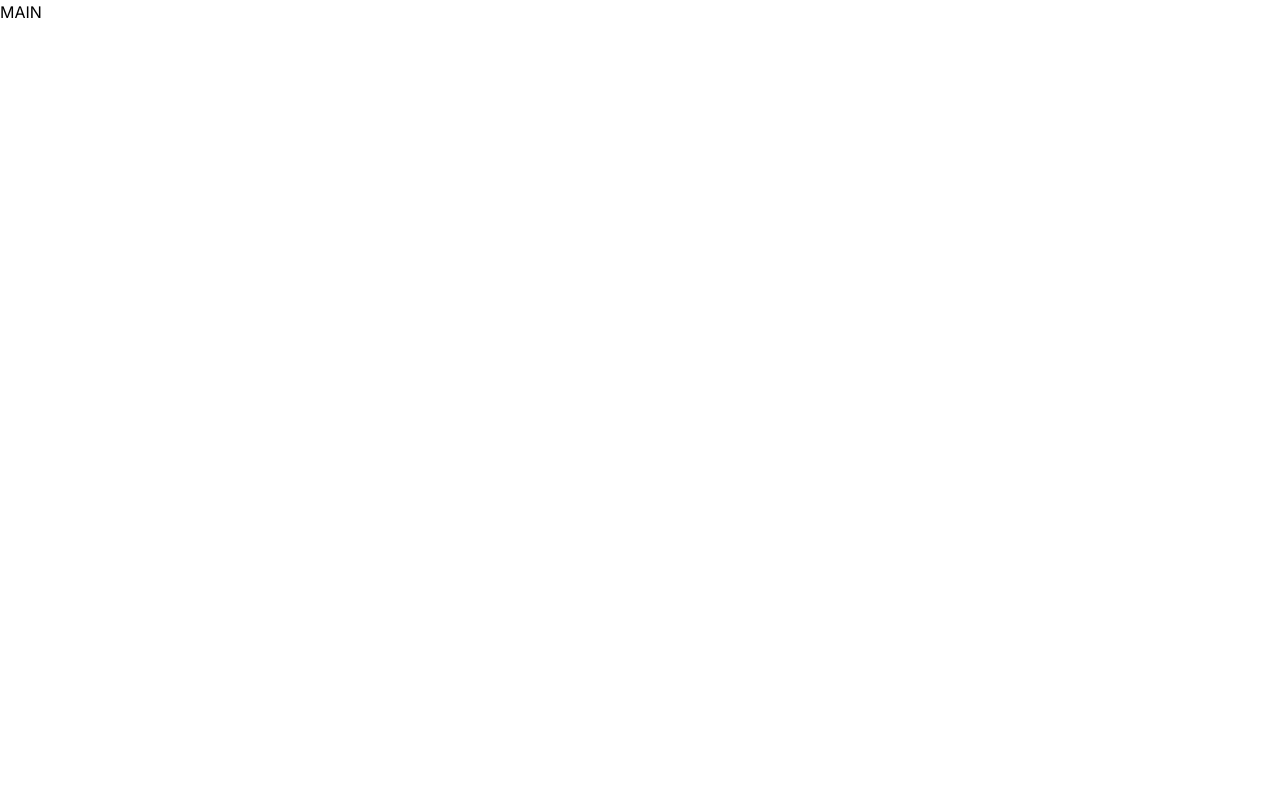
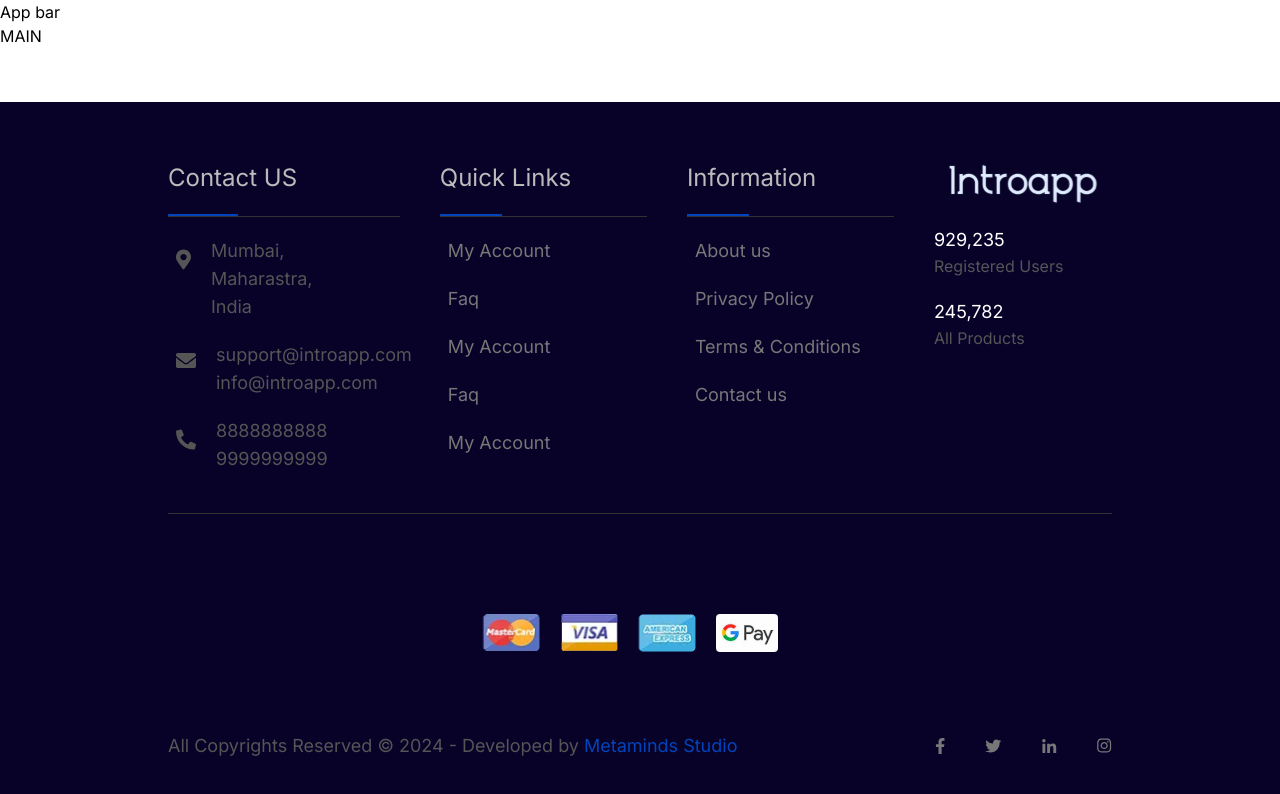
Before and after one commit to nitinshukla413/Intro-x-app, a Next.js app: page / in a window 1280 px wide. Shown: the top 794 px of the page. Built offline with nearby package versions, Linux system fonts and the light colour scheme.

Commit message:
header completed

```diff
--- a/src/app/layout.tsx
+++ b/src/app/layout.tsx
@@ -1,6 +1,8 @@
 import type { Metadata } from "next";
 import { Inter } from "next/font/google";
 import "./globals.css";
+import AppBar from "@/components/header";
+import Footer from "@/components/footer";
 
 const inter = Inter({ subsets: ["latin"] });
 
@@ -16,7 +18,15 @@ export default function RootLayout({
 }>) {
   return (
     <html lang="en">
-      <body className={inter.className}>{children}</body>
+      <body className={inter.className}>
+        <div className="flex min-h-screen flex-col bg-white">
+          <AppBar />
+          <div className="flex-grow overflow-x-hidden">
+            {children}
+          </div>
+          <Footer />
+        </div>
+      </body>
     </html>
   );
 }
--- /dev/null
+++ b/src/components/footer/index.tsx
@@ -0,0 +1,134 @@
+import Image from "next/image";
+import Visa from "../../../public/assets/images/visa.jpg.svg";
+import MasterCard from "../../../public/assets/images/mastercard.svg";
+import American from "../../../public/assets/images/americanexpress.jpg.svg";
+import Gpay from "../../../public/assets/images/gpay.svg";
+import FB from "../../../public/assets/images/facebook.svg";
+import Twitter from "../../../public/assets/images/twitter.svg";
+import LinkedIn from "../../../public/assets/images/lindkin.svg";
+import Insta from "../../../public/assets/images/insta.svg";
+import locationImg from "../../../public/assets/images/location.svg";
+import mail from "../../../public/assets/images/mail.svg";
+import phone from "../../../public/assets/images/phone.svg";
+import {
+  email1,
+  email2,
+  information,
+  location,
+  phone1,
+  phone2,
+  quickLinks,
+} from "@/utils/constants";
+import logoLight from "../../../public/assets/images/introapp-light.svg";
+import Link from "next/link";
+{
+  /* <div className="flex flex-col">
+
+</div> */
+}
+const Footer = () => {
+  return (
+    <div className=" w-full flex max-lg:flex-wrap flex-col bg-[#080229] justify-center items-center">
+      <div className="p-10 w-4/5 max-md:w-full max-lg:w-full">
+        <div className="flex justify-center space-x-10 max-md:flex-wrap max-md:space-x-0 items-start w-full border-b border-b-[#333333]">
+          <div className="flex pb-10  flex-col space-y-5 justify-center items-start max-md:w-full w-[25%]">
+            <div className="border-b py-5 border-b-[#333333] w-full">
+              <h2 className="text-2xl   text-[#BBBBBB]">Contact US</h2>
+              <div className="h-[2px] relative top-5 w-[30%] bg-[#0044BB]"></div>
+            </div>
+            <div className="flex px-2 flex-col space-y-5 justify-center items-start">
+              <div className="flex justify-start items-start space-x-5 text-lg cursor-pointer hover:text-[#0044BB] text-[#777777]">
+                <Image src={locationImg} className="mt-3" alt="phone" />
+                <p className="text-[#555555] w-[60%] text-wrap">{location}</p>
+              </div>
+              <div className="flex justify-start items-start text-lg space-x-5  cursor-pointer hover:text-[#0044BB] text-[#777777]">
+                <Image className="mt-3" src={mail} alt="phone" />
+                <div className="flex flex-col w-[60%]">
+                  <p className="text-[#555555] word-wrap">{email1}</p>
+                  <p className="text-[#555555] word-wrap">{email2}</p>
+                </div>
+              </div>
+              <div className="flex justify-start items-start text-lg  space-x-5 cursor-pointer hover:text-[#0044BB] text-[#777777]">
+                <Image className="mt-3" src={phone} alt="phone" />
+                <div className="flex w-[60%] flex-col">
+                  <p className="text-[#555555]  word-wrap">{phone1}</p>
+                  <p className="text-[#555555] word-wrap">{phone2}</p>
+                </div>
+              </div>
+            </div>
+          </div>
+          <div className="flex pb-10 flex-col space-y-5 justify-center items-start max-md:w-full w-[25%]">
+            <div className="border-b py-5  border-b-[#333333] w-full">
+              <h2 className="text-2xl text-[#BBBBBB]">Quick Links</h2>
+              <div className="h-[2px] relative top-5 w-[30%] bg-[#0044BB]"></div>
+            </div>
+            <div className="flex px-2 flex-col space-y-5 justify-center items-start">
+              {quickLinks.map((elem) => {
+                return (
+                  <Link
+                    href={elem.link}
+                    className="text-lg cursor-pointer hover:text-[#0044BB] text-[#777777]"
+                  >
+                    {elem.title}
+                  </Link>
+                );
+              })}
+            </div>
+          </div>
+          <div className="flex pb-10 flex-col space-y-5 justify-center items-start max-md:w-full w-[25%]">
+            <div className="border-b py-5  border-b-[#333333] w-full">
+              <h2 className="text-2xl text-[#BBBBBB]">Information</h2>
+              <div className="h-[2px] relative top-5 w-[30%] bg-[#0044BB]"></div>
+            </div>
+            <div className="flex px-2 flex-col space-y-5 justify-center items-start">
+              {information.map((elem) => {
+                return (
+                  <Link
+                    href={elem?.link || "/"}
+                    className="text-lg cursor-pointer hover:text-[#0044BB] text-[#777777]"
+                  >
+                    {elem?.title}
+                  </Link>
+                );
+              })}
+            </div>
+          </div>
+          <div className="flex mt-5 flex-col justify-center max-md:w-[90%] items-start">
+            <Image src={logoLight} className="mb-5" alt="introapp" />
+            <div className="flex  flex-col space-y-5 ">
+              <div className=" flex flex-col justify-start">
+                <h2 className="text-white text-lg">929,235</h2>
+                <p className="text-[#555555] text-md">Registered Users</p>
+              </div>
+              <div className="flex flex-col justify-start">
+                <h2 className="text-white text-lg">245,782</h2>
+                <p className="text-[#555555] text-md">All Products</p>
+              </div>
+            </div>
+          </div>
+        </div>
+        <div className="flex max-md:flex-wrap w-full justify-center items-center p-20 max-lg:p-10 max-md:p-10">
+          <Image src={MasterCard} alt="payment options" className="mr-5 mt-5" />
+          <Image src={Visa} alt="payment options" className="mr-5 mt-5" />
+          <Image src={American} alt="payment options" className="mr-5 mt-5" />
+          <Image src={Gpay} alt="payment options" className="mr-5 mt-5" />
+        </div>
+        <div className=" flex max-md:flex-col w-full justify-between item-start">
+          <h3 className="text-[#555555] max-md:text-center max-md:mb-5 text-lg max-md:text-md">
+            All Copyrights Reserved © 2024 - Developed by{" "}
+            <a href="/" className="cursor-pointer text-[#0044BB]">
+              Metaminds Studio
+            </a>
+          </h3>
+          <div className="flex cursor-pointer item-center space-x-10 justify-center">
+            <Image src={FB} alt="fb" />
+            <Image src={Twitter} alt="social" />
+            <Image src={LinkedIn} alt="social" />
+            <Image src={Insta} alt="social" />
+          </div>
+        </div>
+      </div>
+    </div>
+  );
+};
+export default Footer;
--- /dev/null
+++ b/src/components/header/index.tsx
@@ -0,0 +1,4 @@
+const AppBar=()=>{
+  return (<h1>App bar</h1>)
+}
+export default AppBar
--- /dev/null
+++ b/src/utils/constants.ts
@@ -0,0 +1,57 @@
+export const pages = {
+    'home': 'home',
+    'aboutUs': 'about-us',
+    'privacyPolicy': 'privacy-policy',
+    'TermsAndConditions': 'terms-and-conditions',
+    'contactUs': 'contact-us',
+    'sitemap': 'sitemap',
+    'faq': 'faq',
+    'myAccount': 'my-account',
+}
+export const companyName = 'Introapp'
+export const links = {
+    [pages.home]: {
+        title: 'Home',
+        link: `/`,
+        metaData: companyName,
+    },
+    [pages.aboutUs]: {
+        title: 'About us',
+        link: `/${pages.aboutUs}`,
+        metaData: companyName + '| About US'
+    },
+    [pages.privacyPolicy]: {
+        title: 'Privacy Policy',
+        link: `/${pages.privacyPolicy}`,
+        metaData: companyName + '| Privacy policy'
+    },
+    [pages.TermsAndConditions]: {
+        title: 'Terms & Conditions',
+        link: `/${pages.TermsAndConditions}`,
+        metaData: companyName + '| Terms and conditions'
+    },
+    [pages.contactUs]: {
+        title: 'Contact us',
+        link: `/${pages.contactUs}`,
+        metaData: companyName + '| Contact us'
+    },
+    [pages.faq]: {
+        title: 'Faq',
+        link: `/${pages.faq}`,
+        metaData: companyName + '| Faq'
+    },
+    [pages.myAccount]: {
+        title: 'My Account',
+        link: `/${pages.myAccount}`,
+        metaData: companyName + '| My Account'
+    },
+
+
+}
+export const quickLinks = [links[pages.myAccount], links[pages.faq], links[pages.myAccount], links[pages.faq], links[pages.myAccount]]
+export const information = [links[pages.aboutUs], links[pages.privacyPolicy], links[pages.TermsAndConditions], links[pages.contactUs], links[pages.sitemap]]
+export const location = 'Mumbai, Maharastra, India '
+export const email1 = 'support@introapp.com'
+export const email2 = 'info@introapp.com'
+export const phone1 = '8888888888'
+export const phone2 = '9999999999'
```
Also changed, not shown: public/assets/images/mastercard.svg (renamed from public/assets/images/mastercard.jpg.svg), public/assets/images/twitter.svg (added).
